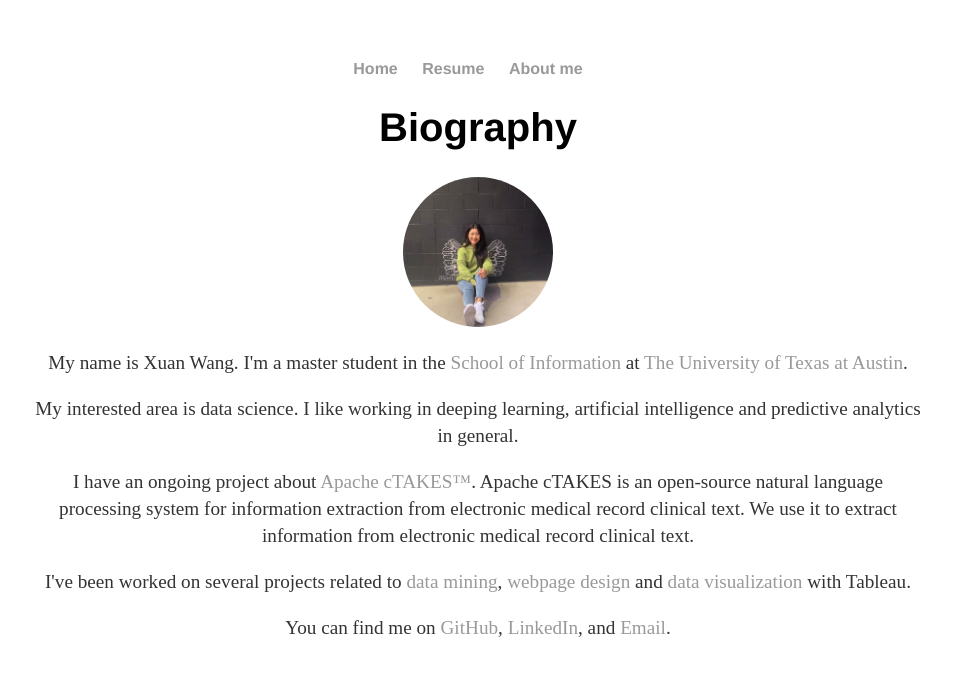
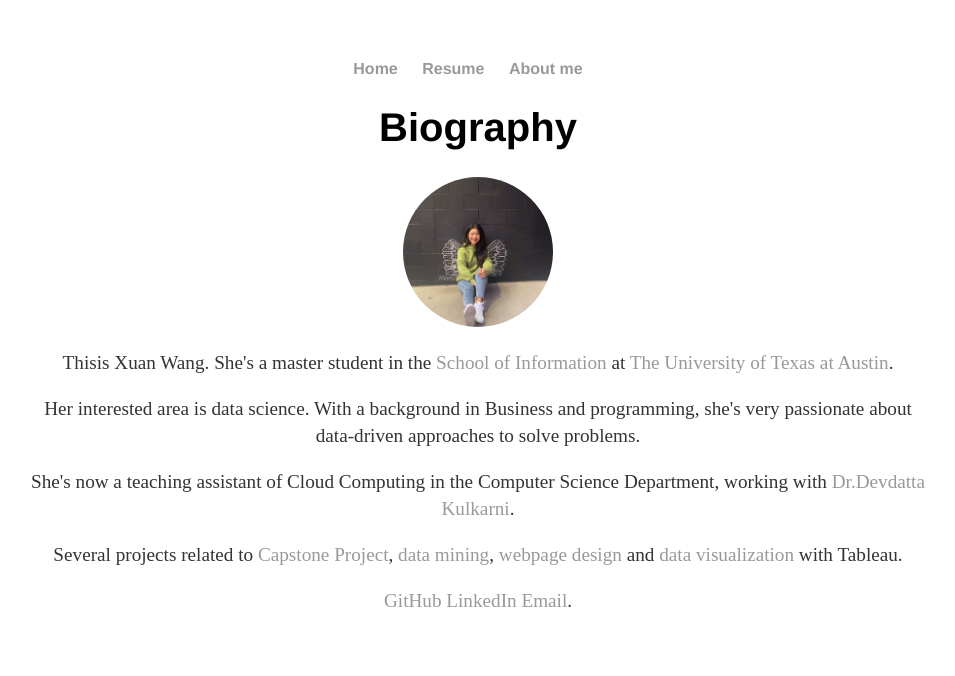
Before and after one commit to xxuanwang-zz/Portfolio, a Jekyll site: the page built from index.html, in a window 1280 px wide. Shown: the top 676 px of the page, without its empty margins (162-1117 px from the left). Built offline with Jekyll 4.4.1, drawn with Linux system fonts in a browser that asks for light colours.

Commit message:
Update index.html

```diff
--- a/index.html
+++ b/index.html
@@ -10,20 +10,19 @@ title: Xuan Wang
   <section id="about">
     <img class="img" src="./img/me2.jpg" style="width: 150px; height: 150px; object-fit: cover; border-radius:50%;"/>
     <p>
-      My name is Xuan Wang. I'm a master student in the <a href="https://www.ischool.utexas.edu/">School of Information</a> at <a href="https://www.utexas.edu/">The University of Texas at Austin</a>.
+      Thisis Xuan Wang. She's a master student in the <a href="https://www.ischool.utexas.edu/">School of Information</a> at <a href="https://www.utexas.edu/">The University of Texas at Austin</a>.
     </p>
     <p>
-      My interested area is data science. I like working in deeping learning, artificial intelligence and predictive analytics in general.
+      Her interested area is data science. With a background in Business and programming, she's very passionate about data-driven approaches to solve problems.
     </p>
     <p>
-      I have an ongoing project about <a href="http://ctakes.apache.org/">Apache cTAKES™</a>. Apache cTAKES is an open-source natural language processing system for information extraction from electronic medical record clinical text. We use it to extract information from electronic medical record clinical text.
-    </p>
+      She's now a teaching assistant of Cloud Computing in the Computer Science Department, working with <a href="https://www.cs.utexas.edu/~devdatta/">Dr.Devdatta Kulkarni</a>.
     <p>
-      I've been worked on several projects related to <a href="https://github.com/xxuanwang/ExtraSensory">data mining</a>,
+      Several projects related to <a href="https://github.com/xxuanwang/webscraping/blob/main/Xuan%20Wang-Poster%20Silde.pdf">Capstone Project</a>, <a href="https://github.com/xxuanwang/ExtraSensory">data mining</a>,
       <a href="https://github.com/xxuanwang/WebsiteDesign">webpage design</a>
       and <a href="https://github.com/xxuanwang/DataVisualization">data visualization</a> with Tableau.
     <p>
-      You can find me on <a href="http://www.github.com/xxuanwang">GitHub</a>, <a href="https://www.linkedin.com/in/xuan-ayla-wang/">LinkedIn</a>, and <a href="mailto:xxxuan0213@gmail.com">Email</a>.
+      <a href="http://www.github.com/xxuanwang">GitHub</a> <a href="https://www.linkedin.com/in/xuan-ayla-wang/">LinkedIn</a> <a href="mailto:xxxuan0213@gmail.com">Email</a>.
     </p>
    </section>
 </div>
```
